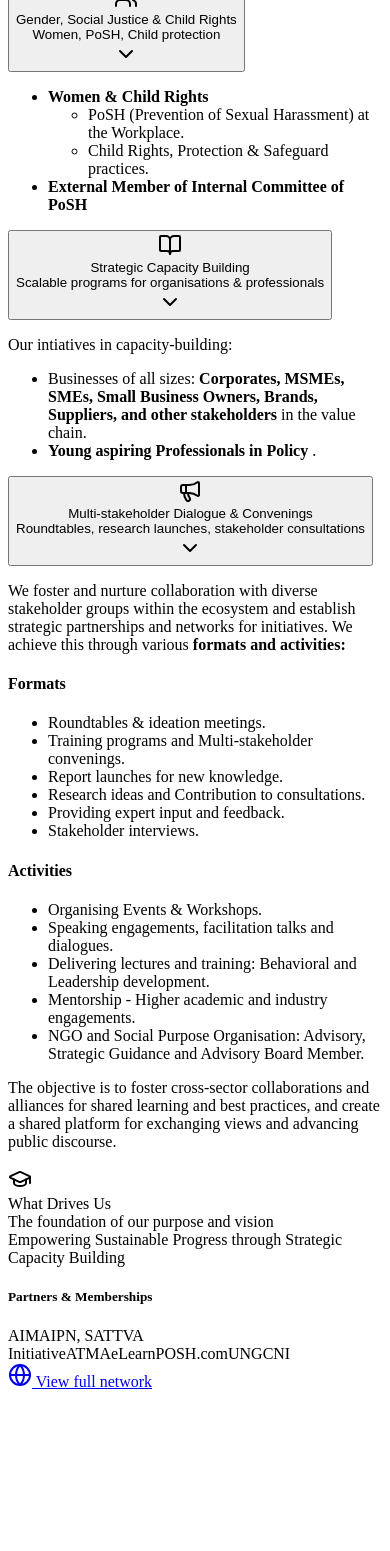
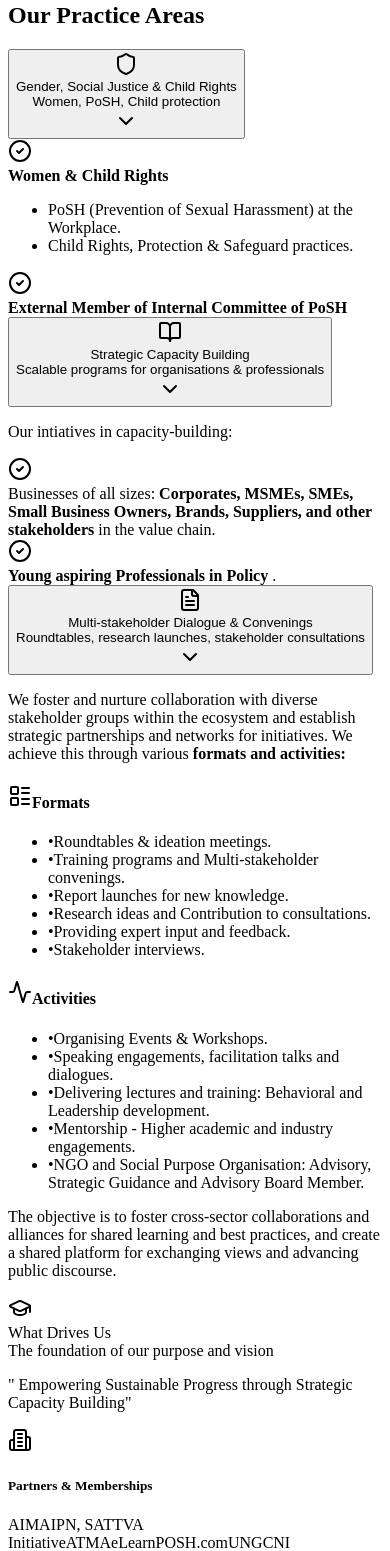
Before and after one commit to PPRABHAVEE/prabhavee, a Next.js app: page /trainingCap in a window 390 px wide. Shown: the part 340-1891 px from the top of the page. Before the commit the page ends 1739 px from the top, so only its background shows below. Built offline with nearby package versions, Linux system fonts and the light colour scheme.

Commit message:
Changed the UI

```diff
--- a/src/pages/trainingCap.jsx
+++ b/src/pages/trainingCap.jsx
@@ -3,40 +3,54 @@
 import React, { useState } from "react";
 import {
   Globe,
-  Megaphone,
   BookOpen,
   ChevronDown,
-   GraduationCap, Users, Lightbulb, TrendingUp
+  Shield,
+  Users,
+  Lightbulb,
+  FileText,
+  Building2,
+  GraduationCap,
+  CheckCircle2,
+  TrendingUp,
+  LayoutList,
+  Activity
 } from "lucide-react";
 
 const Accordion = ({ id, title, subtitle, icon: Icon, children, open, onToggle }) => {
   return (
-    <div className="bg-white rounded-2xl shadow-sm border border-gray-100 overflow-hidden">
+    <div className={`bg-white rounded-xl overflow-hidden transition-all duration-300 ${
+      open ? 'shadow-lg border-2 border-amber-600' : 'shadow-md border border-slate-300 hover:border-slate-400'
+    }`}>
       <button
         aria-expanded={open}
         onClick={() => onToggle(id)}
-        className="w-full flex items-center justify-between gap-4 p-6 focus:outline-none focus-visible:ring-2 focus-visible:ring-red-300"
+        className="w-full flex items-center justify-between gap-4 p-7 focus:outline-none focus-visible:ring-2 focus-visible:ring-amber-500"
       >
-        <div className="flex items-center gap-4">
-          <div className="w-12 h-12 rounded-lg flex items-center justify-center bg-gradient-to-tr from-red-500 to-amber-400 text-white shadow-md">
-            <Icon className="w-6 h-6" />
+        <div className="flex items-center gap-5">
+          <div className={`w-14 h-14 rounded-xl flex items-center justify-center transition-all duration-300 ${
+            open ? 'bg-gradient-to-br from-amber-600 to-amber-700 shadow-lg scale-110' : 'bg-slate-800'
+          } text-white`}>
+            <Icon className="w-7 h-7" />
           </div>
           <div className="text-left">
-            <div className="text-lg font-semibold text-gray-900">{title}</div>
-            {subtitle && <div className="text-sm text-gray-500 mt-1">{subtitle}</div>}
+            <div className="text-xl font-bold text-slate-900">{title}</div>
+            {subtitle && <div className="text-sm text-slate-600 mt-1.5">{subtitle}</div>}
           </div>
         </div>
-
         <ChevronDown
-          className={`w-5 h-5 text-gray-600 transition-transform duration-300 ${open ? "rotate-180" : ""}`}
+          className={`w-6 h-6 transition-all duration-300 ${
+            open ? 'rotate-180 text-amber-600' : 'text-slate-400'
+          }`}
         />
       </button>
-
       <div
-        className={`px-6 pb-6 transition-all duration-300 ${open ? "max-h-[2000px] opacity-100" : "max-h-0 opacity-0"}`}
+        className={`transition-all duration-300 overflow-hidden ${
+          open ? 'max-h-[2000px] opacity-100' : 'max-h-0 opacity-0'
+        }`}
         aria-hidden={!open}
       >
-        <div className="pt-2 text-gray-700 leading-relaxed space-y-3">
+        <div className="px-7 pb-7 text-slate-700 leading-relaxed space-y-4 bg-gradient-to-b from-slate-50 to-slate-50">
           {children}
         </div>
       </div>
@@ -44,15 +58,15 @@ const Accordion = ({ id, title, subtitle, icon: Icon, children, open, onToggle }
   );
 };
 
-export default function TrainingPage() {
+export default function LegalFirmPage() {
   const [openId, setOpenId] = useState("gender");
   const toggle = (id) => setOpenId((prev) => (prev === id ? null : id));
 
   return (
-    <main className="bg-gradient-to-b from-gray-50 to-white text-gray-900 pt-12">
-      <section >
-        <div className="relative mb-10 lg:mb-16">
-            <div className="absolute inset-0 bg-gradient-to-br from-red-100 via-orange-50 to-yellow-100 opacity-60"></div>
+    <main className="bg-gradient-to-b from-slate-50 via-white to-slate-50">
+      <section className="relative overflow-hidden pt-12">
+         <div className="relative mb-10">
+            <div className="absolute inset-0 bg-gradient-to-br from-red-300 via-orange-50 to-yellow-200 opacity-60"></div>
             <div className="absolute inset-0 overflow-hidden pointer-events-none">
                 <div className="absolute top-10 left-[10%] w-2 h-2 bg-red-400 rounded-full animate-pulse"></div>
                 <div className="absolute top-20 right-[15%] w-3 h-3 bg-orange-400 rounded-full animate-pulse delay-100"></div>
@@ -106,25 +120,42 @@ export default function TrainingPage() {
               </div>
             </div>
         </div>
-        <div className="grid grid-cols-1 lg:grid-cols-3 gap-8 lg:gap-10 px-20 pb-8">
+      </section>
+      <section className="px-6 pb-7">
+        <div className="max-w-7xl mx-auto">
+          <div className="text-center mb-10">
+            <h2 className="text-4xl lg:text-5xl font-bold text-slate-900 mb-4">
+              Our Practice Areas
+            </h2>
+          </div>
+          <div className="grid grid-cols-1 lg:grid-cols-3 gap-8 lg:gap-10">
             <div className="lg:col-span-2 space-y-6">
               <Accordion
                 id="gender"
                 title="Gender, Social Justice & Child Rights"
                 subtitle="Women, PoSH, Child protection"
-              icon={Users}
+                icon={Shield}
                 open={openId === "gender"}
                 onToggle={toggle}
               >
-              <ul className="list-disc pl-8">
-                <li><strong>Women & Child Rights</strong>
-                    <ul className="py-3 list-decimal pl-4">
+                <div className="space-y-4">
+                  <div className="flex items-start gap-3">
+                    <CheckCircle2 className="w-5 h-5 text-amber-600 mt-1 flex-shrink-0" />
+                    <div>
+                      <strong className="text-slate-900">Women & Child Rights</strong>
+                      <ul className="mt-2 ml-4 space-y-2 text-slate-700 list-decimal">
                         <li>PoSH (Prevention of Sexual Harassment) at the Workplace.</li>
                         <li>Child Rights, Protection &amp; Safeguard practices.</li>
                       </ul>
-                </li>
-                <li><strong>External Member of Internal Committee of PoSH</strong></li>
-              </ul>
+                    </div>
+                  </div>
+                  <div className="flex items-start gap-3">
+                    <CheckCircle2 className="w-5 h-5 text-amber-600 mt-1 flex-shrink-0" />
+                    <div>
+                      <strong className="text-slate-900">External Member of Internal Committee of PoSH</strong>
+                    </div>
+                  </div>
+                </div>
               </Accordion>
               <Accordion
                 id="strategic"
@@ -134,87 +165,152 @@ export default function TrainingPage() {
                 open={openId === "strategic"}
                 onToggle={toggle}
               >
-              <p>
+                <p className="mb-4 text-slate-700 font-medium">
                  Our intiatives in capacity-building:
                 </p>
-              <ul className="list-disc pl-5 space-y-2">
-                <li>Businesses of all sizes: <strong>Corporates, MSMEs, SMEs, Small Business Owners, Brands, Suppliers, and other stakeholders</strong> in the value chain.</li>
-                <li><strong>Young aspiring Professionals in Policy </strong>.</li>
-              </ul>
+                <div className="space-y-3">
+                  <div className="flex items-start gap-3">
+                    <CheckCircle2 className="w-5 h-5 text-amber-600 mt-1 flex-shrink-0" />
+                    <div>
+                      <span className="text-slate-700"> Businesses of all sizes: <strong>Corporates, MSMEs, SMEs, Small Business Owners, Brands, Suppliers, and other stakeholders</strong> in the value chain.</span>
+                    </div>
+                  </div>
+                  <div className="flex items-start gap-3">
+                    <CheckCircle2 className="w-5 h-5 text-amber-600 mt-1 flex-shrink-0" />
+                    <div>
+                      <span className="text-slate-700"> <strong>Young aspiring Professionals in Policy </strong>.</span>
+                    </div>
+                  </div>
+                </div>
               </Accordion>
               <Accordion
                 id="dialogue"
                 title="Multi-stakeholder Dialogue & Convenings"
                 subtitle="Roundtables, research launches, stakeholder consultations"
-              icon={Megaphone}
+                icon={FileText}
                 open={openId === "dialogue"}
                 onToggle={toggle}
               >
-              <p>
+                <p className="mb-5 text-slate-700 font-medium">
                    We foster and nurture collaboration with diverse stakeholder groups within the ecosystem and establish strategic partnerships and networks for initiatives. We achieve this through various <strong>formats and activities:</strong>
                 </p>
-              <div className="grid md:grid-cols-2 gap-3 mt-3">
-                <div className="bg-gray-50 p-4 rounded-lg border border-gray-100">
-                  <h4 className="font-semibold text-gray-800">Formats</h4>
-                  <ul className="list-disc pl-5 text-sm mt-2 space-y-1">
-                    <li>Roundtables & ideation meetings.</li>
-                     <li>Training programs and Multi-stakeholder convenings.</li>
-                    <li>Report launches for new knowledge.</li>
-                    <li>Research ideas and Contribution to consultations.</li>
-                    <li>Providing expert input and feedback.</li>
-                    <li>Stakeholder interviews.</li>
+                <div className="grid md:grid-cols-2 gap-5">
+                  <div className="bg-gradient-to-br from-slate-50 to-white p-6 rounded-xl border-2 border-slate-200 shadow-sm hover:shadow-md transition-all duration-300">
+                    <h4 className="font-bold text-slate-900 mb-4 flex items-center gap-2">
+                      <LayoutList className="w-5 h-5 text-amber-600" />
+                        Formats
+                    </h4>
+                    <ul className="space-y-2.5 text-sm">
+                      <li className="flex items-start gap-2">
+                        <span className="text-amber-600 mt-1">•</span>
+                        <span className="text-slate-700">Roundtables & ideation meetings.</span>
+                      </li>
+                      <li className="flex items-start gap-2">
+                        <span className="text-amber-600 mt-1">•</span>
+                        <span className="text-slate-700">Training programs and Multi-stakeholder convenings.</span>
+                      </li>
+                      <li className="flex items-start gap-2">
+                        <span className="text-amber-600 mt-1">•</span>
+                        <span className="text-slate-700">Report launches for new knowledge.</span>
+                      </li>
+                      <li className="flex items-start gap-2">
+                        <span className="text-amber-600 mt-1">•</span>
+                        <span className="text-slate-700">Research ideas and Contribution to consultations.</span>
+                      </li>
+                      <li className="flex items-start gap-2">
+                        <span className="text-amber-600 mt-1">•</span>
+                        <span className="text-slate-700">Providing expert input and feedback.</span>
+                      </li>
+                      <li className="flex items-start gap-2">
+                        <span className="text-amber-600 mt-1">•</span>
+                        <span className="text-slate-700">Stakeholder interviews.</span>
+                      </li>
                     </ul>
                   </div>
-                <div className="bg-gray-50 p-4 rounded-lg border border-gray-100">
-                  <h4 className="font-semibold text-gray-800">Activities</h4>
-                  <ul className="list-disc pl-5 text-sm mt-2 space-y-1">
-                    <li>Organising Events &amp; Workshops.</li>
-                    <li>Speaking engagements, facilitation talks and dialogues.</li>
-                    <li>Delivering lectures and training: Behavioral and Leadership development.</li>
-                    <li>Mentorship - Higher academic and industry engagements.</li>
-                    <li>NGO and Social Purpose Organisation: Advisory, Strategic Guidance and Advisory Board Member.</li>
+                  <div className="bg-gradient-to-br from-slate-50 to-white p-6 rounded-xl border-2 border-slate-200 shadow-sm hover:shadow-md transition-all duration-300">
+                    <h4 className="font-bold text-slate-900 mb-4 flex items-center gap-2">
+                      <Activity className="w-5 h-5 text-amber-600" />
+                      Activities
+                    </h4>
+                    <ul className="space-y-2.5 text-sm">
+                      <li className="flex items-start gap-2">
+                        <span className="text-amber-600 mt-1">•</span>
+                        <span className="text-slate-700">Organising Events &amp; Workshops.</span>
+                      </li>
+                      <li className="flex items-start gap-2">
+                        <span className="text-amber-600 mt-1">•</span>
+                        <span className="text-slate-700">Speaking engagements, facilitation talks and dialogues.</span>
+                      </li>
+                      <li className="flex items-start gap-2">
+                        <span className="text-amber-600 mt-1">•</span>
+                        <span className="text-slate-700">Delivering lectures and training: Behavioral and Leadership development.</span>
+                      </li>
+                      <li className="flex items-start gap-2">
+                        <span className="text-amber-600 mt-1">•</span>
+                        <span className="text-slate-700">Mentorship - Higher academic and industry engagements.</span>
+                      </li>
+                      <li className="flex items-start gap-2">
+                        <span className="text-amber-600 mt-1">•</span>
+                        <span className="text-slate-700">NGO and Social Purpose Organisation: Advisory, Strategic Guidance and Advisory Board Member.</span>
+                      </li>
                     </ul>
                   </div>
                 </div>
-              <p className="mt-3 text-base text-gray-600">
+                <div className="mt-5 p-5 bg-amber-50 border-l-4 border-amber-600 rounded-lg">
+                  <p className="text-slate-700 leading-relaxed">
                     The objective is to foster cross-sector collaborations and alliances for shared learning and best practices, and create a shared platform for exchanging views and advancing public discourse.
                   </p>
+                </div>
               </Accordion>
             </div>
             <aside className="space-y-6">
-            <div className="bg-white rounded-2xl p-6 shadow-md border border-gray-100">
-              <div className="flex items-center gap-3">
-                <div className="w-12 h-12 rounded-lg flex items-center justify-center bg-gradient-to-tr from-red-500 to-amber-400 text-white">
-                  <GraduationCap className="w-6 h-6" />
+              <div className="bg-white rounded-xl p-6 shadow-lg border border-slate-200">
+                <div className="flex items-center gap-3 mb-5">
+                  <div className="w-12 h-12 rounded-lg flex items-center justify-center bg-slate-100">
+                    <GraduationCap className="w-6 h-6 text-amber-600" />
                   </div>
                   <div>
-                  <div className="text-sm font-semibold text-gray-800">What Drives Us</div>
-                  <div className="text-sm text-gray-600">The foundation of our purpose and vision</div>
+                    <div className="text-sm font-bold text-slate-900">What Drives Us</div>
+                    <div className="text-xs text-slate-600">The foundation of our purpose and vision</div>
                   </div>
                 </div>
-              <div className="mt-4 text-base text-gray-700 font-medium text-center font-style: italic">
-                Empowering Sustainable Progress through Strategic Capacity Building
+                <div className="py-5 px-4 bg-gradient-to-br from-amber-50 to-slate-50 rounded-lg border-l-4 border-amber-600">
+                  <p className="text-base text-slate-800 font-semibold italic leading-relaxed">
+                    " Empowering Sustainable Progress through Strategic Capacity Building"
+                  </p>
                 </div>
               </div>
-            <div className="bg-white rounded-2xl p-4 shadow-md border border-gray-100">
-              <h5 className="text-sm font-semibold text-gray-800">Partners & Memberships</h5>
-              <div className="mt-3 flex flex-wrap gap-3">
-                <span className="px-3 py-1 rounded-full bg-red-50 text-red-700 text-sm font-medium border border-red-200">AIMA</span>
-                <span className="px-3 py-1 rounded-full bg-gray-50 text-gray-700 text-sm font-medium border border-gray-300">IPN, SATTVA Initiative</span>
-                <span className="px-3 py-1 rounded-full bg-amber-50 text-amber-700 text-sm font-medium border border-amber-200">ATMA</span>
-                <span className="px-3 py-1 rounded-full bg-gray-200 text-gray-700 text-sm font-medium border border-gray-200">eLearnPOSH.com</span>
-                <span className="px-3 py-1 rounded-full bg-indigo-50 text-indigo-700 text-sm font-medium border border-indigo-200">UNGCNI</span>
+              <div className="bg-white rounded-xl p-6 shadow-lg border border-slate-200">
+                <div className="flex items-center gap-2 mb-5">
+                  <Building2 className="w-5 h-5 text-amber-600" />
+                  <h5 className="text-sm font-bold text-slate-900">Partners & Memberships</h5>
                 </div>
-            <div className="flex items-center justify-center">
+                <div className="flex flex-wrap gap-2.5 mb-5">
+                  <span className="px-4 py-2 rounded-lg bg-slate-900 text-white text-xs font-semibold shadow-sm">
+                    AIMA
+                  </span>
+                  <span className="px-4 py-2 rounded-lg bg-slate-100 text-slate-800 text-xs font-semibold border-2 border-slate-200">
+                    IPN, SATTVA Initiative
+                  </span>
+                  <span className="px-4 py-2 rounded-lg bg-amber-100 text-amber-900 text-xs font-semibold border-2 border-amber-200">
+                    ATMA
+                  </span>
+                  <span className="px-4 py-2 rounded-lg bg-slate-100 text-slate-800 text-xs font-semibold border-2 border-slate-200">
+                    eLearnPOSH.com
+                  </span>
+                  <span className="px-4 py-2 rounded-lg bg-slate-900 text-white text-xs font-semibold shadow-sm">
+                    UNGCNI
+                  </span>
+                </div>
                 <a
                   href="/networking"
-                    className="mt-4 inline-flex items-center justify-center gap-2 px-4 py-2 rounded-full bg-gradient-to-r from-red-600 to-amber-400 text-white text-sm font-semibold shadow hover:scale-[1.02] transition-transform"
+                  className="w-full inline-flex items-center justify-center gap-2 px-5 py-3 rounded-lg bg-slate-100 hover:bg-slate-200 text-slate-900 text-sm font-semibold transition-all duration-300 border-2 border-slate-200"
                 >
-                    <Globe className="w-4 h-4" /> View full network
+                  <Globe className="w-4 h-4" /> View Full Network
                 </a>
               </div>
+            </aside>
           </div>
-          </aside>
         </div>
       </section>
     </main>
```
Lines whose indentation alone changed are shown as unchanged.
